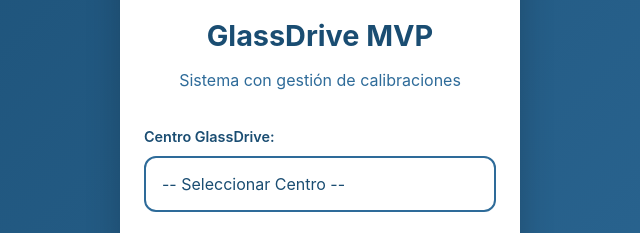
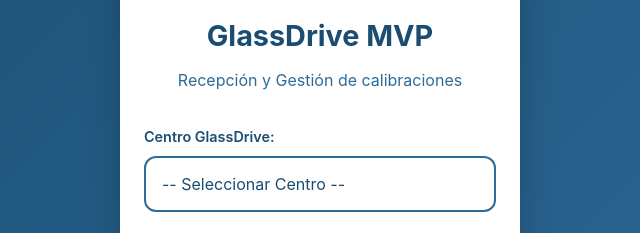
Before and after one commit to glassdrivearagon-lab/recepcion, a plain HTML site: page index.html in a window 1280 px wide. Shown: the part 269-502 px from the top of the page, 320-960 px from the left. Drawn offline with nearby package versions, Linux system fonts and the light colour scheme.

Commit message:
Update index.html

```diff
--- a/index.html
+++ b/index.html
@@ -3,7 +3,7 @@
 <head>
     <meta charset="UTF-8">
     <meta name="viewport" content="width=device-width, initial-scale=1.0">
-    <title>GlassDrive MVP - Calibraciones</title>
+    <title>GlassDrive GRC </title>
     <link rel="stylesheet" href="style.css">
     <script src="https://cdnjs.cloudflare.com/ajax/libs/jspdf/2.5.1/jspdf.umd.min.js"></script>
 </head>
@@ -16,7 +16,7 @@
                     <img src="logolargo.png" alt="GlassDrive" class="login-logo">
                 </div>
                 <h1>GlassDrive MVP</h1>
-                <p>Sistema con gestión de calibraciones</p>
+                <p>Recepción y Gestión de calibraciones</p>
             </div>
 
             <form id="loginForm" class="login-form">
```
